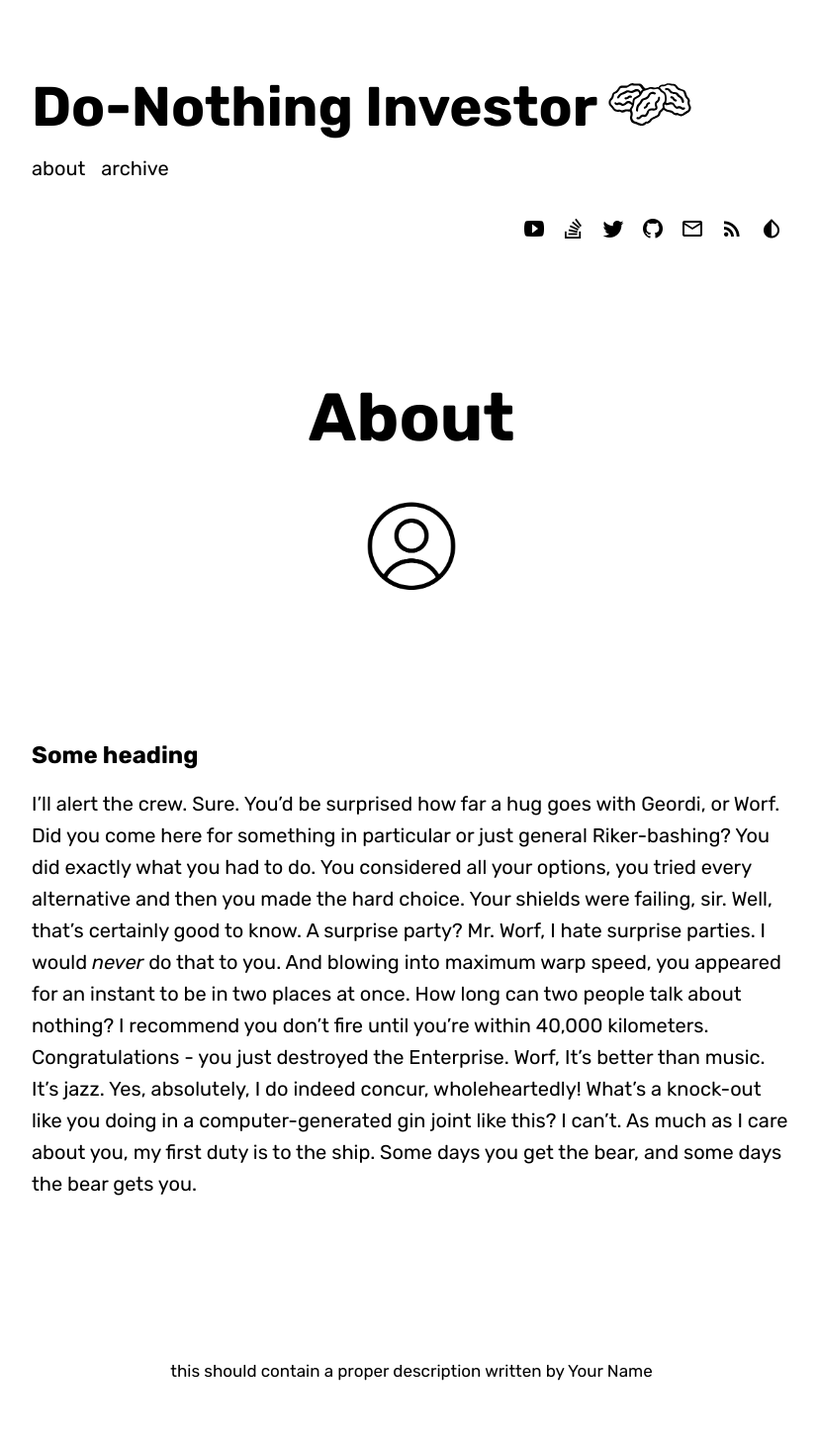
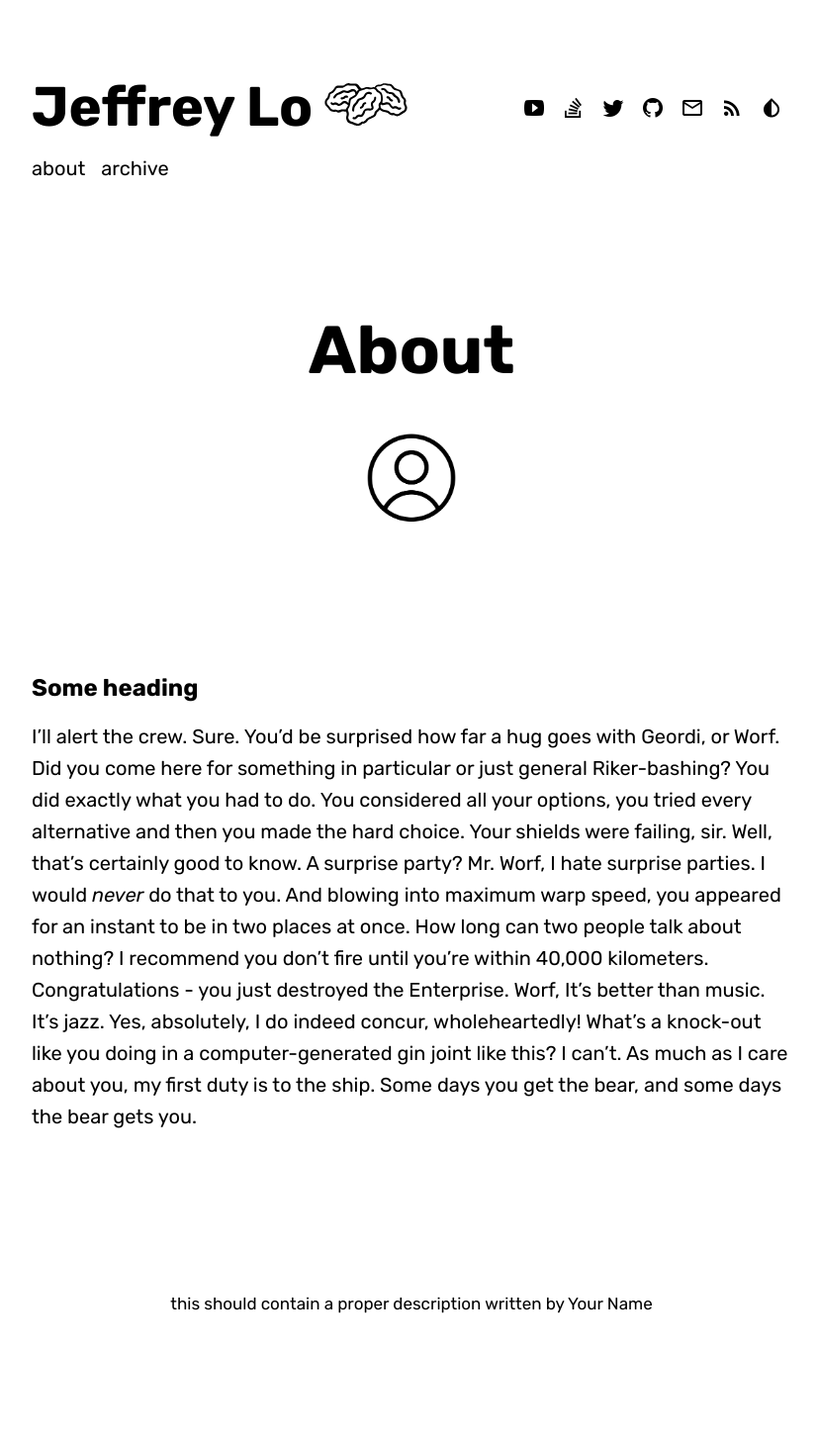
Before and after one commit to jeffreycklo/jeffreycklo.github.io, a Jekyll site: the page built from about.md, in a window 1280 px wide. Shown: the whole page at 99% size, without its empty margins (224-1051 px from the left). Built offline with Jekyll 4.4.1, drawn with Linux system fonts in a browser that asks for light colours; some web fonts are replaced; after the commit the page ends 1395 px from its top, so only the background shows below that.

Commit message:
Update _config.yml

```diff
--- a/_config.yml
+++ b/_config.yml
@@ -1,11 +1,11 @@
 # Base blog settings
 baseurl                      : '' # the subpath of your site,                         # e.g. /blog/
                               # set to '' in case of hosting on GitHub
-url                          : "http://500seeds.github.io" # the base hostname & protocol for your site
+url                          : "http://jeffreycklo.github.io" # the base hostname & protocol for your site
                                   # `http://<username>.github.io` - for GitHub
 
 blog:
-  title                      : Do-Nothing Investor
+  title                      : Jeffrey Lo
   description                  : >
                                this should contain a proper description
 
```
